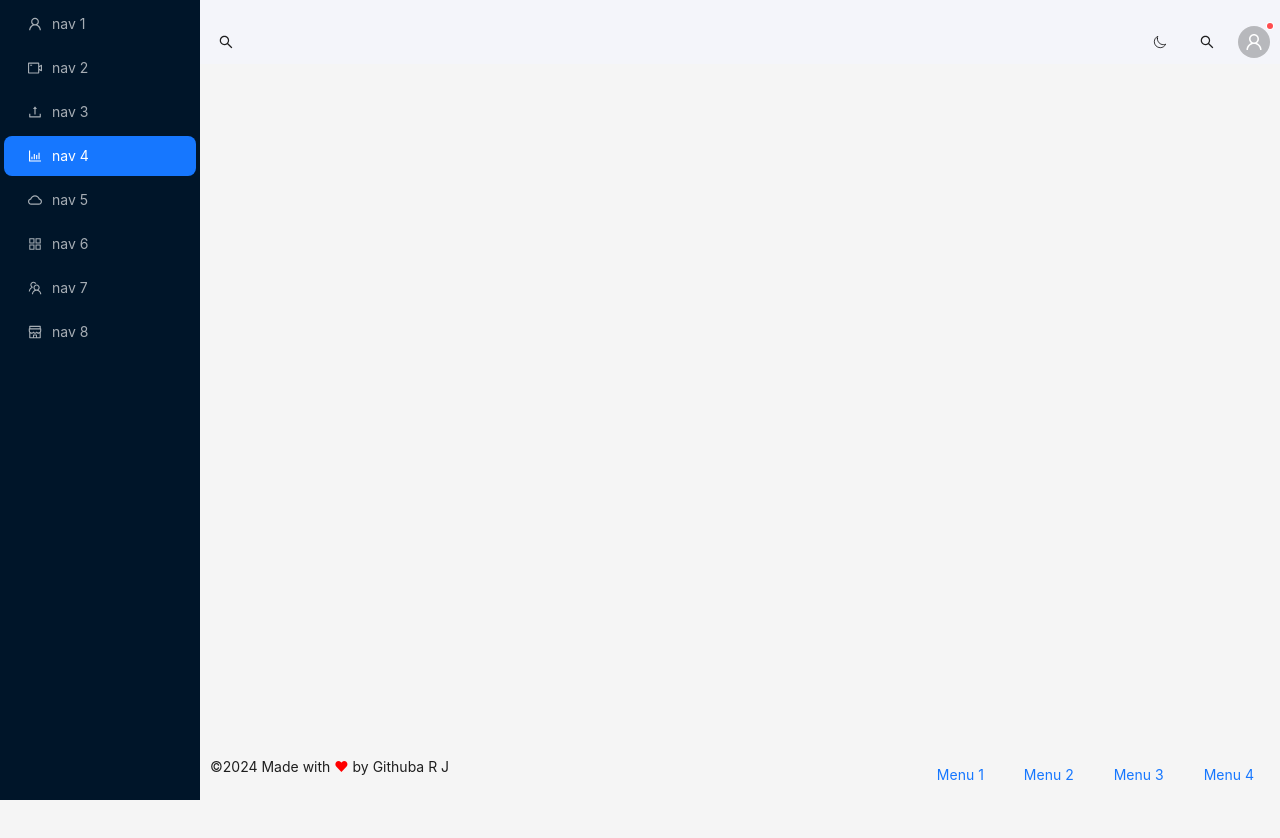
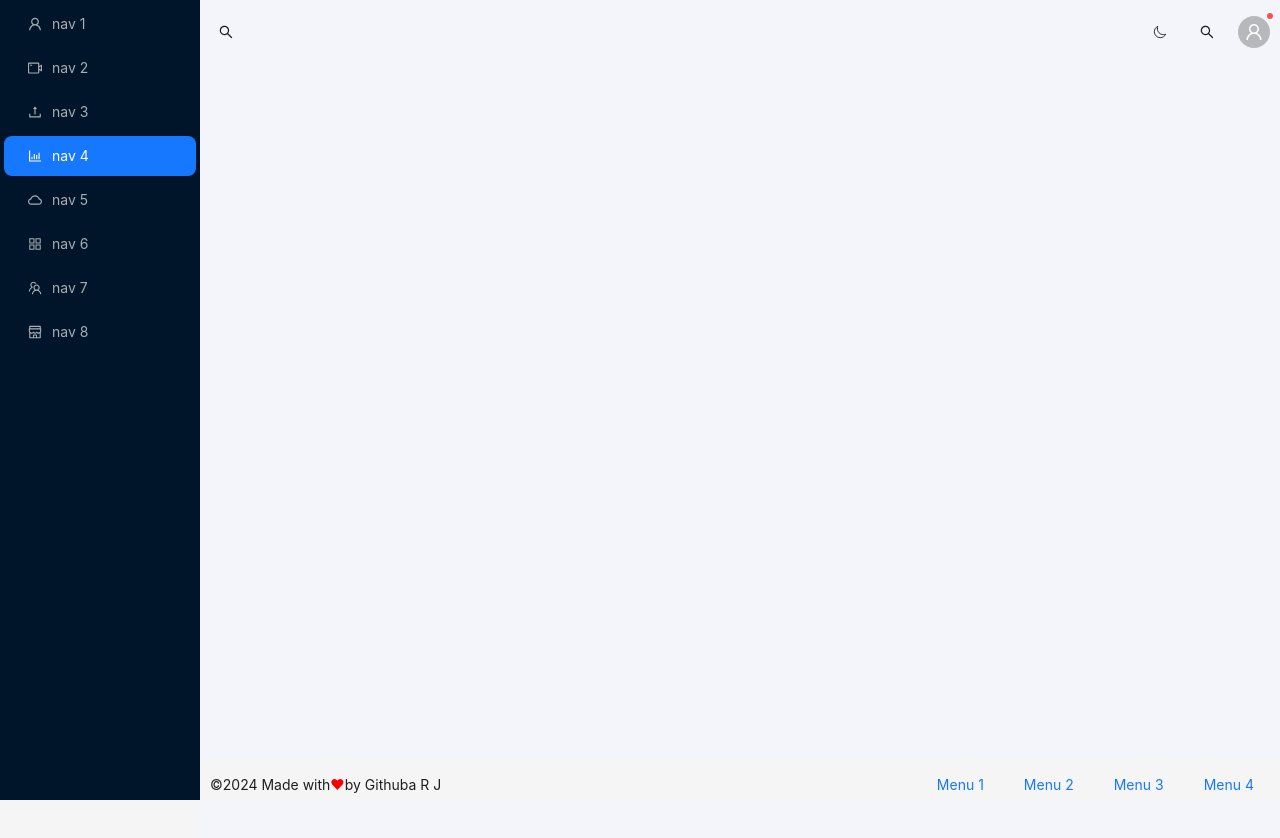
Before and after one commit to githubarj/crm, a React app: page /home in a window 1280 px wide. Shown: the top 838 px of the page. Built offline with nearby package versions, Linux system fonts and the light colour scheme; the HTML template or start-up script is replaced by a standard one.

Commit message:
fixed some styling on the footer

```diff
--- a/src/Components/App/AppFooter.jsx
+++ b/src/Components/App/AppFooter.jsx
@@ -5,9 +5,9 @@ const AppFooter = () => {
 	return (
 		<Footer className="app-layout__footer">
 			<Row type="flex" justify="space-between">
-				<Col>
-					©{new Date().getFullYear()} Made with{" "}
-					<span className="footer-heart">&hearts;</span> by Githuba R J
+				<Col className="footer-text">
+					©{new Date().getFullYear()} Made with
+					<span>&hearts;</span> by Githuba R J
 				</Col>
 				<Col>
 					<Space size="small">
--- a/src/sass/layouts/_appLayout.scss
+++ b/src/sass/layouts/_appLayout.scss
@@ -10,9 +10,10 @@
     }
     &__layout {
         margin-left: 200px;
+        background: $home-bg;
     }
     &__header {
-        padding: 10px;
+        padding: 0px 10px;
         background: $home-bg;
         position: sticky;
         top: 0;
@@ -33,9 +34,12 @@
         position: sticky;
         z-index: 1;
         bottom: 0;
-        padding: 10px;
-        .footer-heart{
-            color: red;
+        padding: 10px 10px 0px 10px;
+        .footer-text {
+            @include flex-row-center;
+            > span {
+                color: red;
+            }
         }
     }
 }
```
